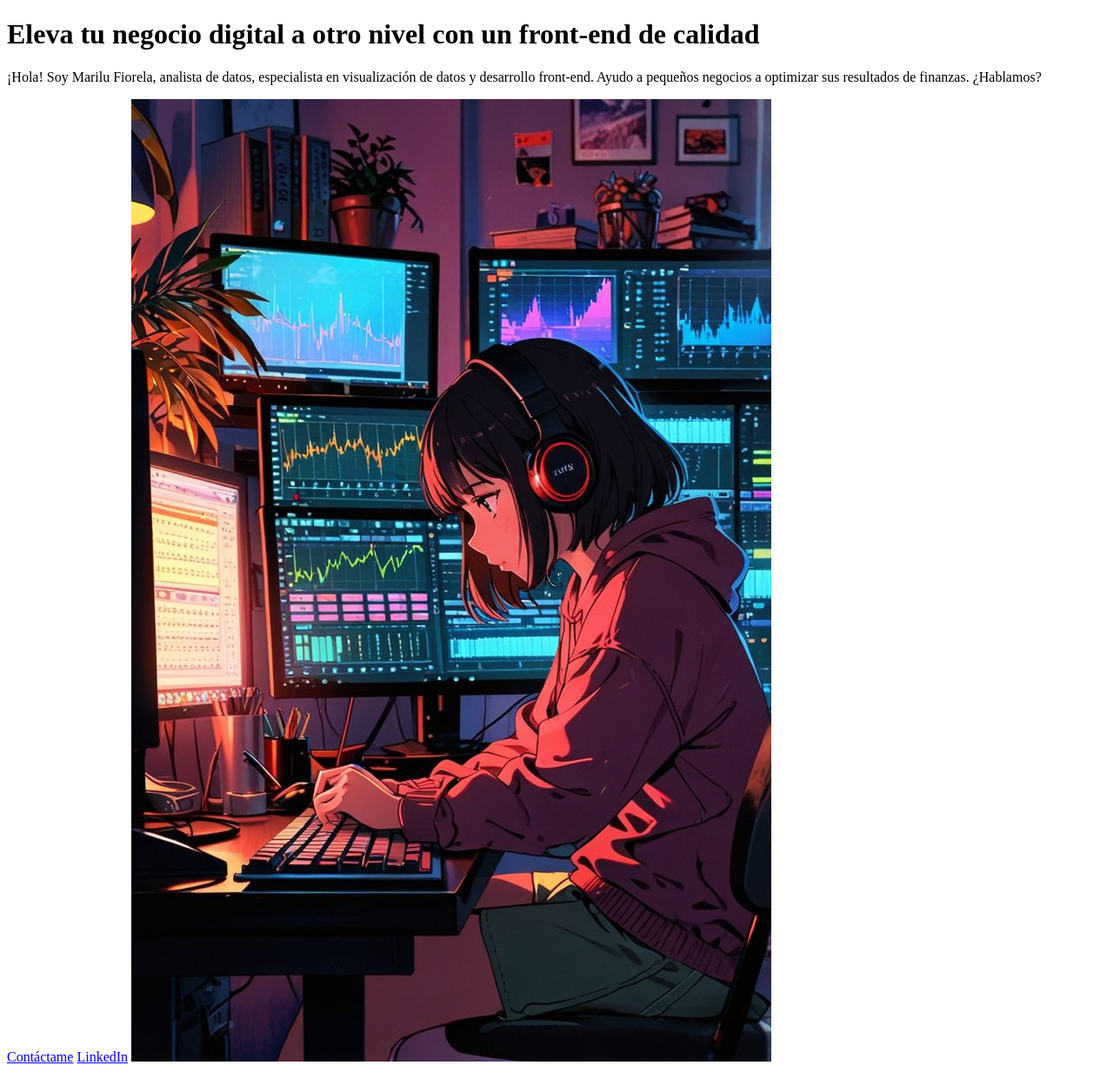
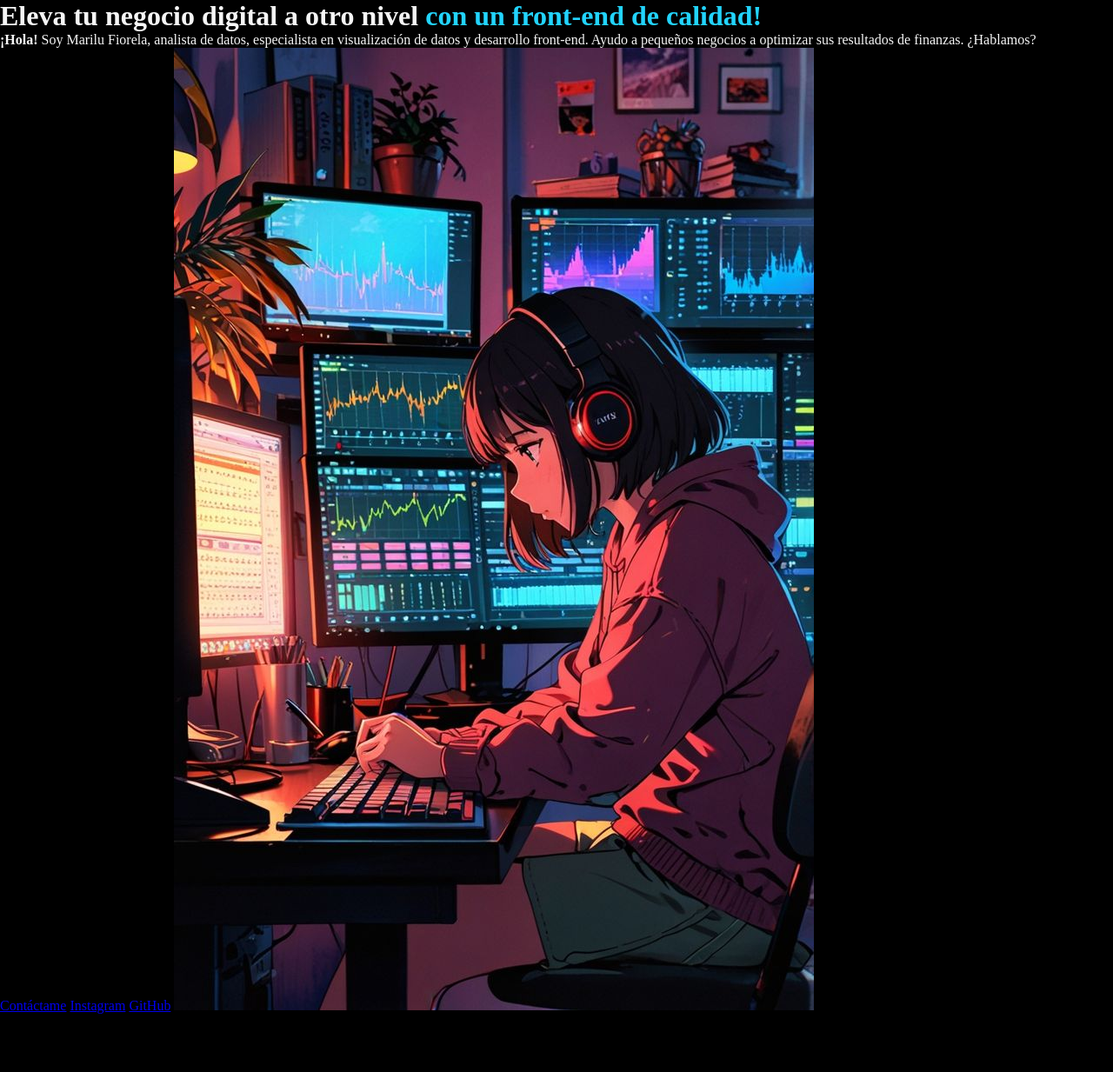
Before and after one commit to MariluFiorela/Learning-HTML-y-CSS, a plain HTML site: page Index.html in a window 1280 px wide. Shown: the whole page at 87% size. After the commit the page ends 1166 px from the top, so only its background shows below. Drawn offline with Linux system fonts and the light colour scheme.

Commit message:
Cambios personalizado en margin y padding

```diff
--- a/Index.html
+++ b/Index.html
@@ -4,23 +4,25 @@
     <meta charset="UTF-8">
     <meta name="X-UA-Compatible" content="IE=edge">
     <meta name="viewport" content="width=device-width, initial-scale=1.0">
-    <title>Document</title>
+    <title>Portafolio</title>
+    <link rel="stylesheet" href="style.css">
 </head>
 <body>
     <header></header>
     <main>
         <h1>
             Eleva tu negocio digital a otro nivel
-            <strong>con un front-end de calidad </strong>
-            </h1>
-            <p>¡Hola! Soy Marilu Fiorela, analista de datos,
+            <strong class="titulo-destaque">con un front-end de calidad!
+            </strong></h1>
+            <p><strong>¡Hola!</strong> Soy Marilu Fiorela, analista de datos,
                  especialista en visualización de datos
                  y desarrollo front-end. Ayudo a pequeños negocios a optimizar sus resultados de finanzas.
                 ¿Hablamos?
 
             </p>
             <a href="mailto:921026163">Contáctame</a>
-            <a href="https://www.linkedin.com/in/marilufiorela´PauccarLima/">LinkedIn</a>
+            <a href="https://instragram.com">Instagram</a>
+            <a href="https://github.com">GitHub</a>
             <img src="Image.png" alt="Foto de Marilu Fiorela">
 
     </main>
--- /dev/null
+++ b/style.css
@@ -0,0 +1,13 @@
+* {
+    padding: 0;
+    margin: 0;
+}
+body{
+    background-color: #000000;
+    color: #f6f6f6;
+}
+
+
+.titulo-destaque{
+    color: #22d4fd;
+}
```
Also changed, not shown: 1 other file.
